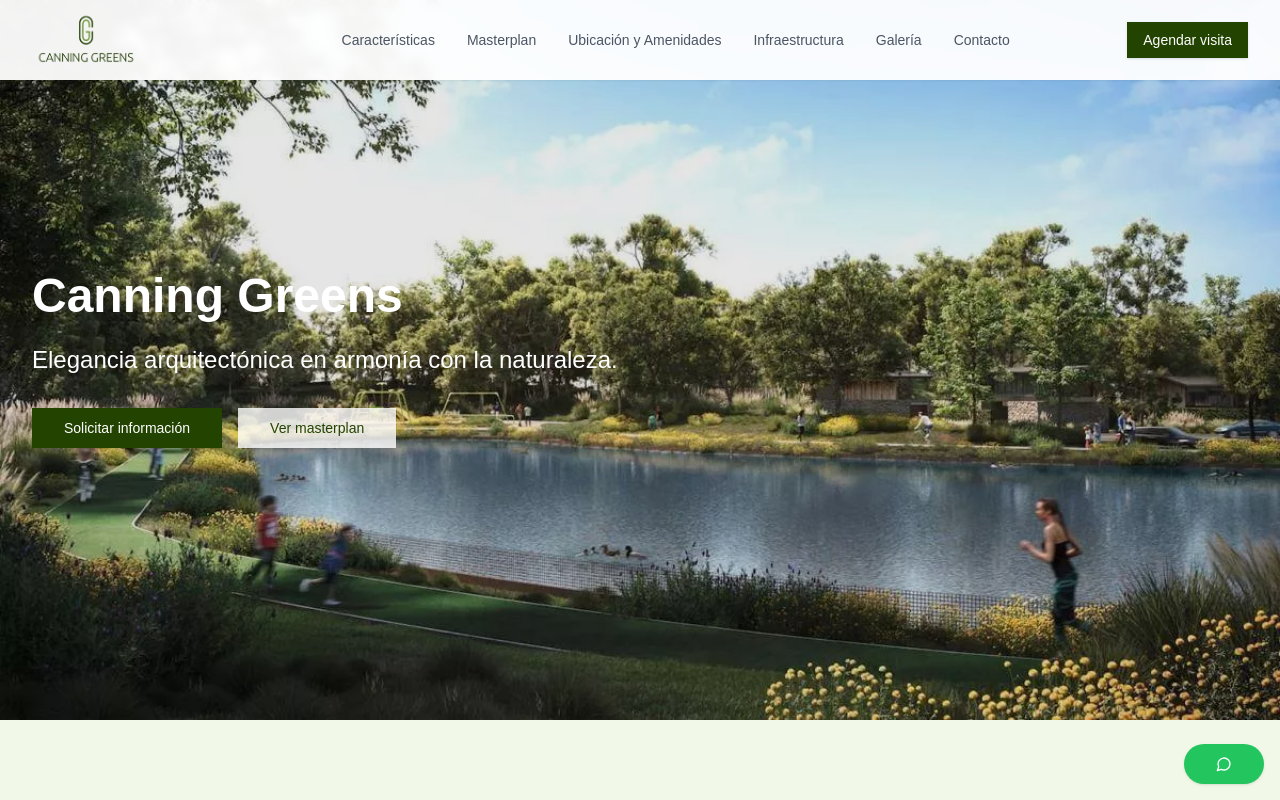
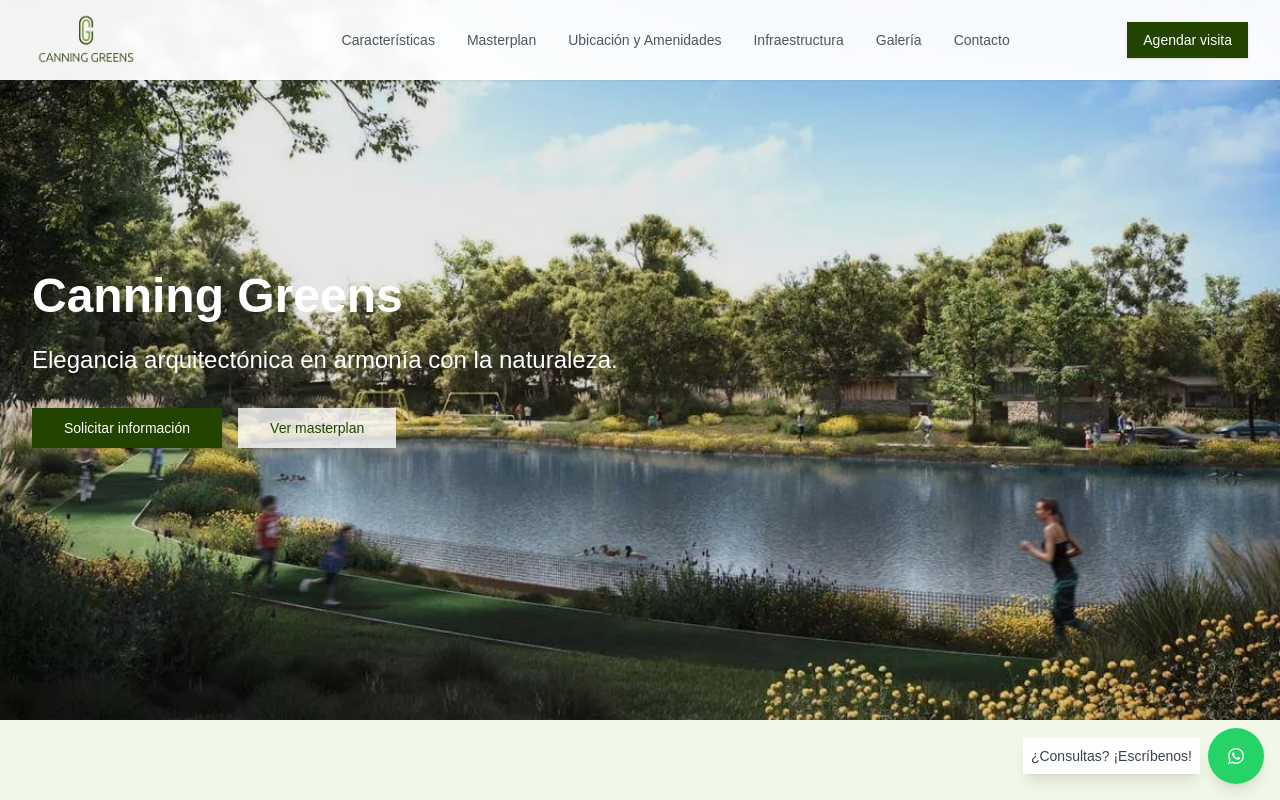
Before and after one commit to peter-ringuelet/Canning-Greens, a Next.js app in the folder canning-greens/: page / in a window 1280 px wide. Shown: the top 800 px of the page. Built offline with nearby package versions, Linux system fonts and the light colour scheme.

Commit message:
logo wspp

```diff
--- a/canning-greens/components/whatsapp-float.tsx
+++ b/canning-greens/components/whatsapp-float.tsx
@@ -1,24 +1,34 @@
-import { Button } from "@/components/ui/button"
-import { MessageCircle } from 'lucide-react'
+import { Button } from "@/components/ui/button";
 
 export default function WhatsAppFloat() {
   // Reemplaza este enlace con el enlace real de WhatsApp cuando lo tengas
-  const whatsappLink = "https://wa.me/NUMERODETELEFONO"
+  const whatsappLink = "https://wa.me/NUMERODETELEFONO";
 
   return (
+    <div className="fixed bottom-4 right-4 z-50 flex items-center space-x-2">
+      <div className="bg-white p-2 rounded-lg shadow-lg hidden sm:block">
+        <p className="text-sm font-medium text-gray-700">¿Consultas? ¡Escríbenos!</p>
+      </div>
       <a
         href={whatsappLink}
         target="_blank"
         rel="noopener noreferrer"
-      className="fixed bottom-4 right-4 z-50"
         aria-label="Contactar por WhatsApp"
       >
         <Button
           size="lg"
-        className="rounded-full bg-green-500 hover:bg-green-600 text-white"
+          className="rounded-full bg-[#25D366] hover:bg-[#128C7E] text-white w-14 h-14 p-0 flex items-center justify-center shadow-lg"
         >
-        <MessageCircle className="h-6 w-6" />
+          <svg
+            xmlns="http://www.w3.org/2000/svg"
+            className="w-full h-full"
+            viewBox="0 0 24 24"
+            fill="#FFFFFF"
+          >
+            <path d="M17.472 14.382c-.297-.149-1.758-.867-2.03-.967-.273-.099-.471-.148-.67.15-.197.297-.767.966-.94 1.164-.173.199-.347.223-.644.075-.297-.15-1.255-.463-2.39-1.475-.883-.788-1.48-1.761-1.653-2.059-.173-.297-.018-.458.13-.606.134-.133.298-.347.446-.52.149-.174.198-.298.298-.497.099-.198.05-.371-.025-.52-.075-.149-.669-1.612-.916-2.207-.242-.579-.487-.5-.669-.51-.173-.008-.371-.01-.57-.01-.198 0-.52.074-.792.372-.272.297-1.04 1.016-1.04 2.479 0 1.462 1.065 2.875 1.213 3.074.149.198 2.096 3.2 5.077 4.487.709.306 1.262.489 1.694.625.712.227 1.36.195 1.871.118.571-.085 1.758-.719 2.006-1.413.248-.694.248-1.289.173-1.413-.074-.124-.272-.198-.57-.347m-5.421 7.403h-.004a9.87 9.87 0 01-5.031-1.378l-.361-.214-3.741.982.998-3.648-.235-.374a9.86 9.86 0 01-1.51-5.26c.001-5.45 4.436-9.884 9.888-9.884 2.64 0 5.122 1.03 6.988 2.898a9.825 9.825 0 012.893 6.994c-.003 5.45-4.437 9.884-9.885 9.884m8.413-18.297A11.815 11.815 0 0012.05 0C5.495 0 .16 5.335.157 11.892c0 2.096.547 4.142 1.588 5.945L.057 24l6.305-1.654a11.882 11.882 0 005.683 1.448h.005c6.554 0 11.89-5.335 11.893-11.893a11.821 11.821 0 00-3.48-8.413z" />
+          </svg>
         </Button>
       </a>
-  )
+    </div>
+  );
 }
```
Lines whose indentation alone changed are shown as unchanged.
